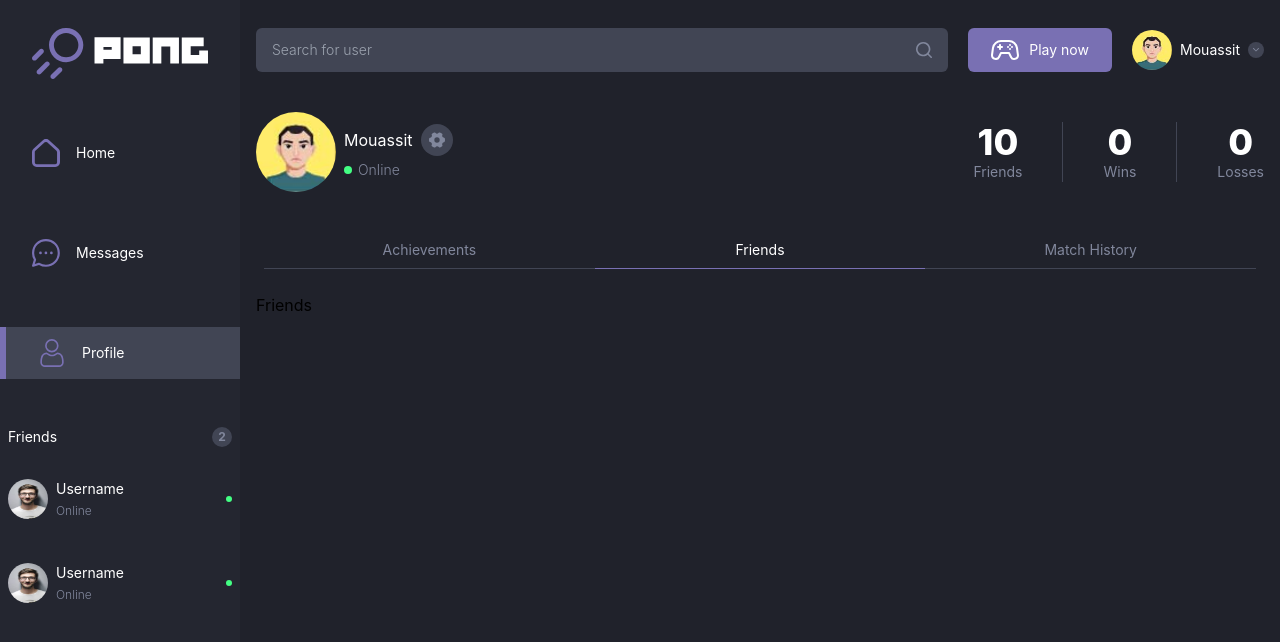
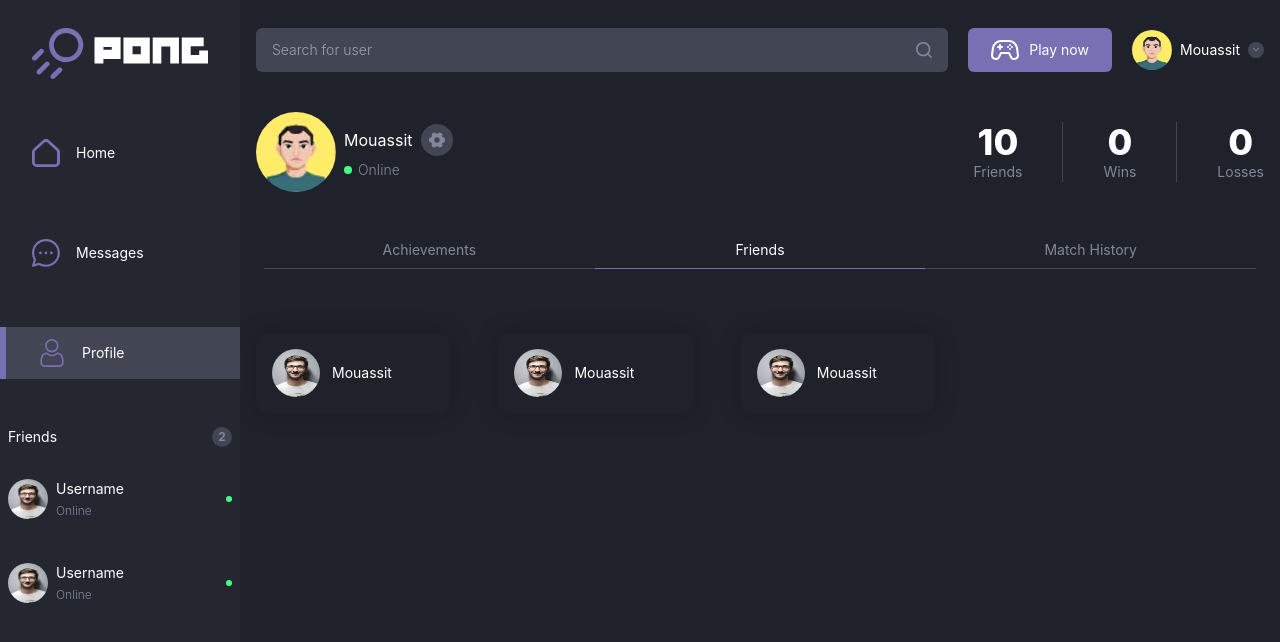
Before and after one commit to hnaji-el/pong-game, a React (Create React App) app: page /Profile in a window 1280 px wide. Both pictures are taken after a click on the button "Friends". Shown: the top 642 px of the page. Built offline with nearby package versions, Linux system fonts and the light colour scheme.

Commit message:
add friends

```diff
--- a/src/Components/Cards.tsx
+++ b/src/Components/Cards.tsx
@@ -74,3 +74,14 @@ export function CardAchievments(){
   </div>
   )
 }
+
+export function CardUser(){
+  return(
+    <Link to ="/" className='flex items-center p-4 card-user shadow justify-between bg-body rounded-xl'>
+    <div className='flex gap-3 items-center'>
+        <img src={friendPicture} alt="Friend" className='w-12 h-12 rounded-full' />
+        <span className='text-sm text-primaryText w-[6.4rem] overflow-hidden text-ellipsis whitespace-nowrap'>{"mouassit".charAt(0).toUpperCase() + "mouassit".slice(1)}</span>
+    </div>
+</Link>
+  )
+}
--- /dev/null
+++ b/src/Components/Friends.tsx
@@ -0,0 +1,15 @@
+import React from "react";
+import {CardUser} from "./Cards"
+function Friends() {
+  return (
+    <div className="flex pt-10 pb-[7.3rem] lg:pb-10 flex-col gap-12">
+      <div className="flex w-full flex-col md:flex-row gap-12">
+        <CardUser />
+        <CardUser />
+        <CardUser />
+      </div>
+    </div>
+  );
+}
+
+export default Friends;
--- a/src/Components/SwitchersProfile.tsx
+++ b/src/Components/SwitchersProfile.tsx
@@ -1,6 +1,7 @@
 import React from "react";
 import Achievements from "./Achievements";
-import {Tabs,TabsList,Tab, TabsPanels, TabContent} from "./Tabs";
+import Friends from "./Friends";
+import { Tabs, TabsList, Tab, TabsPanels, TabContent } from "./Tabs";
 
 export default function SwitchersProfile() {
   return (
@@ -15,8 +16,7 @@ export default function SwitchersProfile() {
           <Achievements />
         </TabContent>
         <TabContent edit="overflow-visible">
-          {/*<Friends username={username} />*/}
-          Friends
+          <Friends />
         </TabContent>
         <TabContent edit="overflow-visible">
           {/*<MatchHistory matchHistory={matchHistory} />*/}
--- a/src/Components/Tabs.tsx
+++ b/src/Components/Tabs.tsx
@@ -6,13 +6,13 @@ interface Props {
   edit?: string;
 }
 
-interface typeContext {
+interface TypeContext {
   state: number;
   setState: React.Dispatch<React.SetStateAction<number>>;
   count: number;
 }
 
-export const indexTab = createContext<typeContext>({
+export const indexTab = createContext<TypeContext>({
   state: 0,
   setState: () => { },
   count: 0,
@@ -36,7 +36,6 @@ export function TabsList({ children }: Props) {
 
 export function Tab({ children }: Props) {
   const tabs = useContext(indexTab);
-  console.log(tabs);
 
   return (
     <button
```
